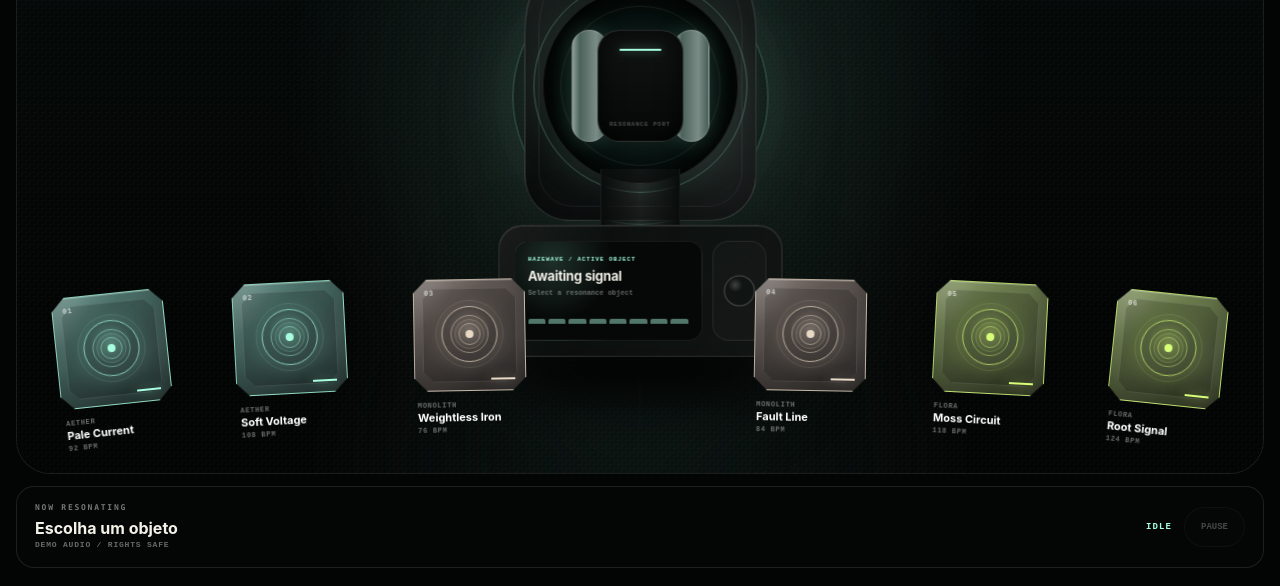
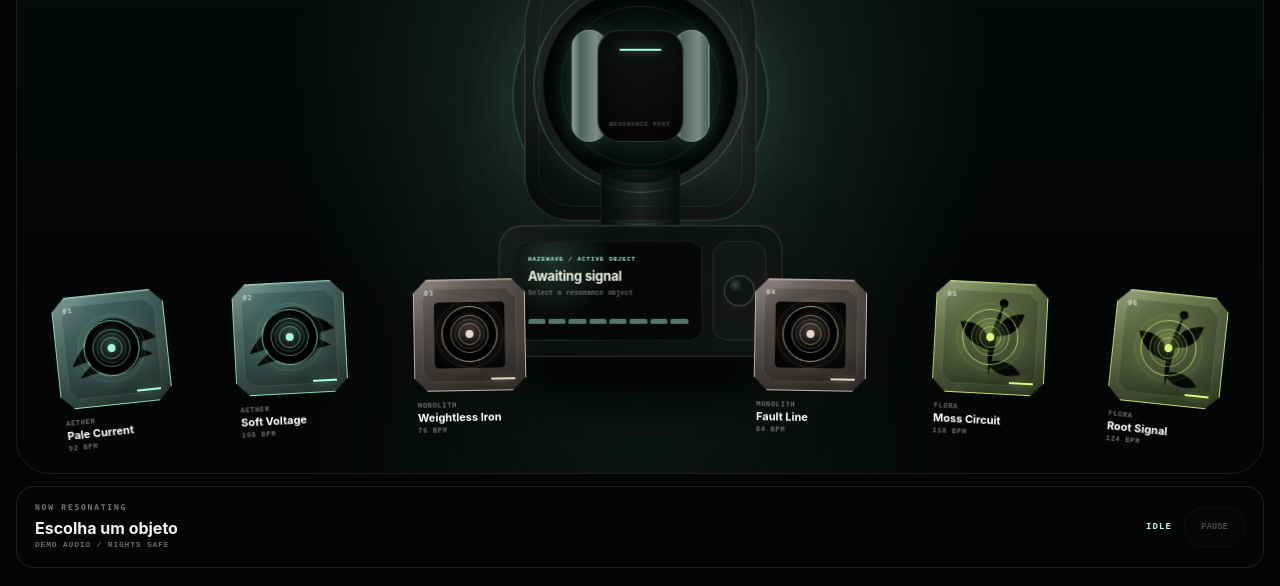
Before and after one commit to zenindiones-maker/Hazewave-, an Astro site in the folder apps/hazewave-site/: page / in a window 1280 px wide. Shown: the part 312-898 px from the top of the page. Built offline with nearby package versions, Linux system fonts and the light colour scheme; Astro itself is replaced by a stand-in of ours.

Commit message:
feat(site-art): add distinct generative artwork language per artist

```diff
--- a/apps/hazewave-site/src/pages/index.astro
+++ b/apps/hazewave-site/src/pages/index.astro
@@ -93,6 +93,32 @@ const artistById = new Map(artists.map((artist) => [artist.id, artist]));
                   >
                     <span class="artifact-shell" aria-hidden="true">
                       <span class="artifact-glass"></span>
+                      {artist.id === "aether" && (
+                        <svg class="artifact-artwork artwork-aether" viewBox="0 0 100 100" focusable="false">
+                          <circle cx="52" cy="48" r="26" />
+                          <circle cx="52" cy="48" r="18" />
+                          <circle cx="52" cy="48" r="8" />
+                          <path d="M13 63 C28 31 69 18 91 43" />
+                          <path d="M19 74 C38 50 66 43 87 58" />
+                        </svg>
+                      )}
+                      {artist.id === "monolith" && (
+                        <svg class="artifact-artwork artwork-monolith" viewBox="0 0 100 100" focusable="false">
+                          <rect x="18" y="20" width="64" height="60" rx="4" />
+                          <rect x="26" y="28" width="48" height="44" rx="2" />
+                          <path d="M18 50 H82 M50 20 V80" />
+                          <path d="M31 37 L69 63 M69 37 L31 63" />
+                        </svg>
+                      )}
+                      {artist.id === "flora" && (
+                        <svg class="artifact-artwork artwork-flora" viewBox="0 0 100 100" focusable="false">
+                          <path d="M50 84 C47 62 49 43 61 18" />
+                          <path d="M50 61 C35 59 26 49 22 36 C39 35 50 44 50 61 Z" />
+                          <path d="M54 48 C56 34 67 27 80 27 C77 41 68 49 54 48 Z" />
+                          <path d="M49 72 C61 68 72 72 79 82 C64 86 54 82 49 72 Z" />
+                          <circle cx="61" cy="18" r="4" />
+                        </svg>
+                      )}
                       <span class="artifact-signal">
                         <i></i><i></i><i></i>
                       </span>
```
